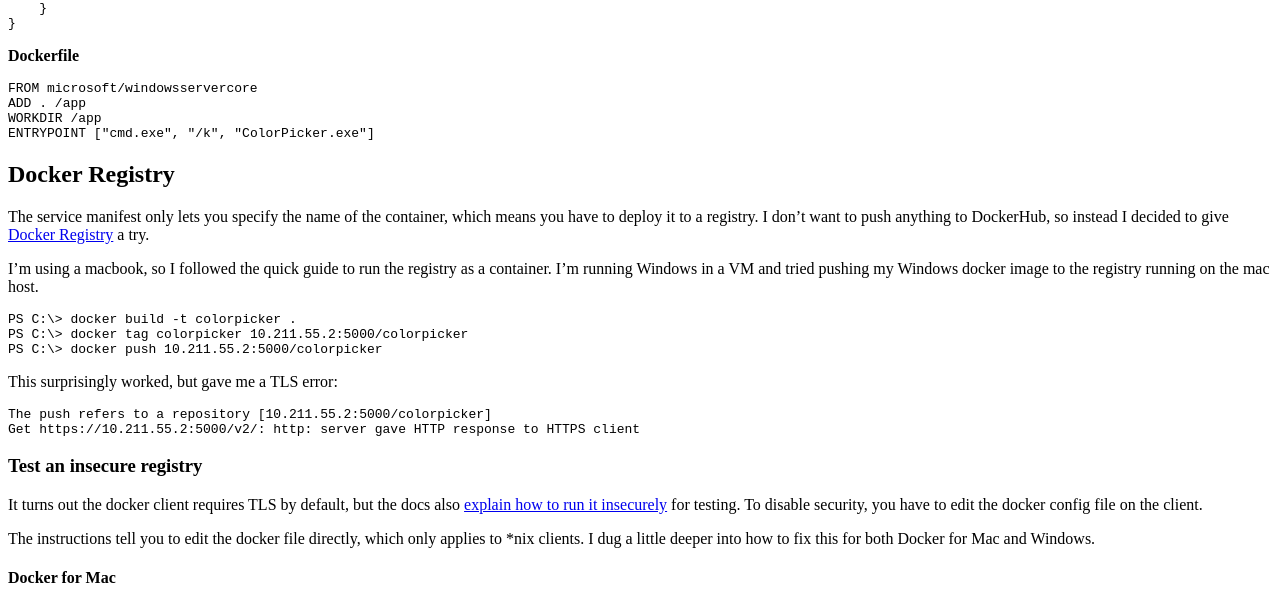
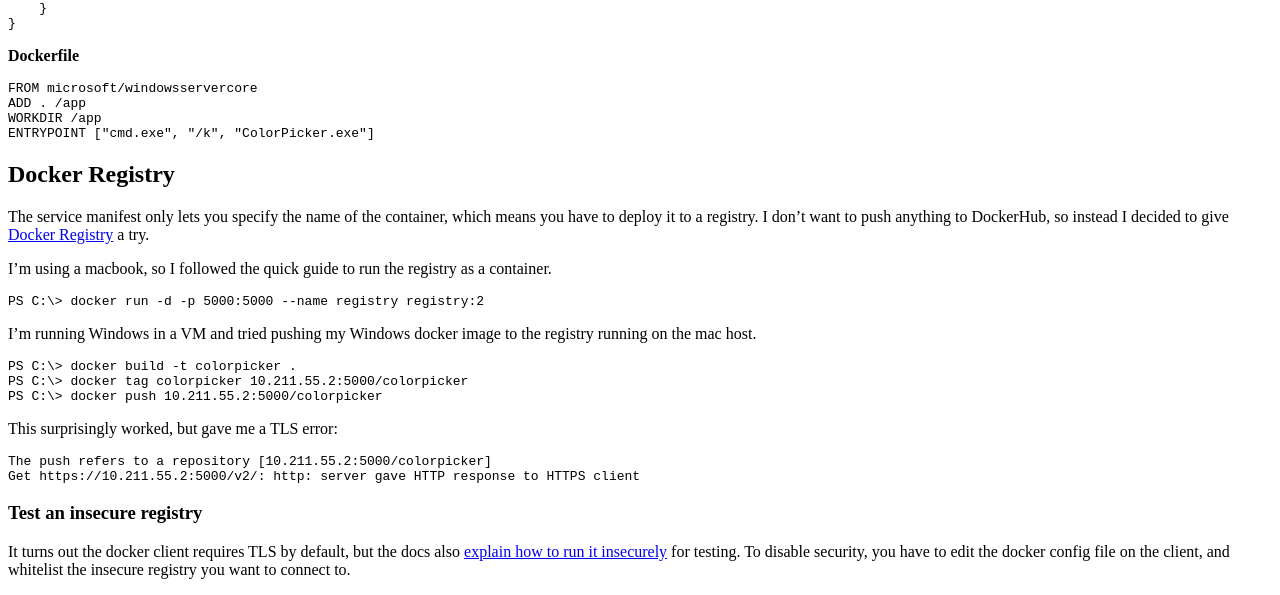
Before and after one commit to josephgardner/josephgardner.github.io, a Jekyll site: the page built from _posts/2016-12-20-osx-docker-vm.md, in a window 1280 px wide and 1400 px high, scrolled down 1747 px. Shown: the top 595 px of the window. Built offline with Jekyll 4.4.1, drawn with Linux system fonts in a browser that asks for light colours; nearby versions of some CDN libraries; our own code applies the rules of GitHub Pages for plain Markdown files; comment, search, counter and statistics services are not loaded; some of the changed text lies outside the part shown.

Commit message:
Update 2016-12-20-osx-docker-vm.md

````diff
--- a/_posts/2016-12-20-osx-docker-vm.md
+++ b/_posts/2016-12-20-osx-docker-vm.md
@@ -82,7 +82,13 @@ ENTRYPOINT ["cmd.exe", "/k", "ColorPicker.exe"]
 The service manifest only lets you specify the name of the container, which means you have to deploy it to a registry. I don't
 want to push anything to DockerHub, so instead I decided to give [Docker Registry](https://docs.docker.com/registry/) a try.
 
-I'm using a macbook, so I followed the quick guide to run the registry as a container. I'm running Windows in a VM and tried pushing my Windows docker image to the registry running on the mac host.
+I'm using a macbook, so I followed the quick guide to run the registry as a container.
+
+```ps
+PS C:\> docker run -d -p 5000:5000 --name registry registry:2
+```
+
+I'm running Windows in a VM and tried pushing my Windows docker image to the registry running on the mac host.
 
 ```ps
 PS C:\> docker build -t colorpicker .
@@ -97,16 +103,16 @@ The push refers to a repository [10.211.55.2:5000/colorpicker]
 Get https://10.211.55.2:5000/v2/: http: server gave HTTP response to HTTPS client
 ```
 ### Test an insecure registry
-It turns out the docker client requires TLS by default, but the docs also [explain how to run it insecurely](https://docs.docker.com/registry/insecure/) for testing. To disable security, you have to edit the docker config file on the client.
+It turns out the docker client requires TLS by default, but the docs also [explain how to run it insecurely](https://docs.docker.com/registry/insecure/) for testing. To disable security, you have to edit the docker config file on the client, and whitelist the insecure registry you want to connect to.
 
-The instructions tell you to edit the docker file directly, which only applies to \*nix clients. I dug a little deeper into how to fix this for both Docker for Mac and Windows.
+The instructions tell you to edit the docker file directly, which only applies to \*nix clients. I dug a little deeper into how to configure this for both Docker for Mac and Windows.
 
 #### Docker for Mac
-Docker for Mac provisions a HyperKit VM based on Alpine Linux. They do some interesting stuff with git to modify files in the docker app (such as the docker file,) and then reload the VM. However, they have since added an option in advanced settings to add **insecure registries**.
+Docker for Mac provisions a HyperKit VM based on Alpine Linux. They do some interesting stuff with git to modify files in the docker app (such as a daemon.json file,) and then reload the VM. However, they have since added an option in the advanced settings dialog to add **insecure registries**.
 
 ![mac settings](https://cloud.githubusercontent.com/assets/1297859/21413186/810a81c0-c7c3-11e6-8dd1-40d8ee2e7f7b.png)
 
-If you still wish to connect to the host (for debugging, or other reason,) you have to use `screen` rather than `ssh`. Found that little nugget on [this blog](https://blog.bennycornelissen.nl/docker-for-mac-neat-fast-and-flawed/).
+If you still wish to connect to the host (for debugging, or other reasons,) you have to use `screen` rather than `ssh`. Found that little nugget on [this blog](https://blog.bennycornelissen.nl/docker-for-mac-neat-fast-and-flawed/). Any changes to the host will be lost whenever the daemon is restarted.
 
 Press enter to get a prompt. Disconnect with ctrl+a d.
 
````
